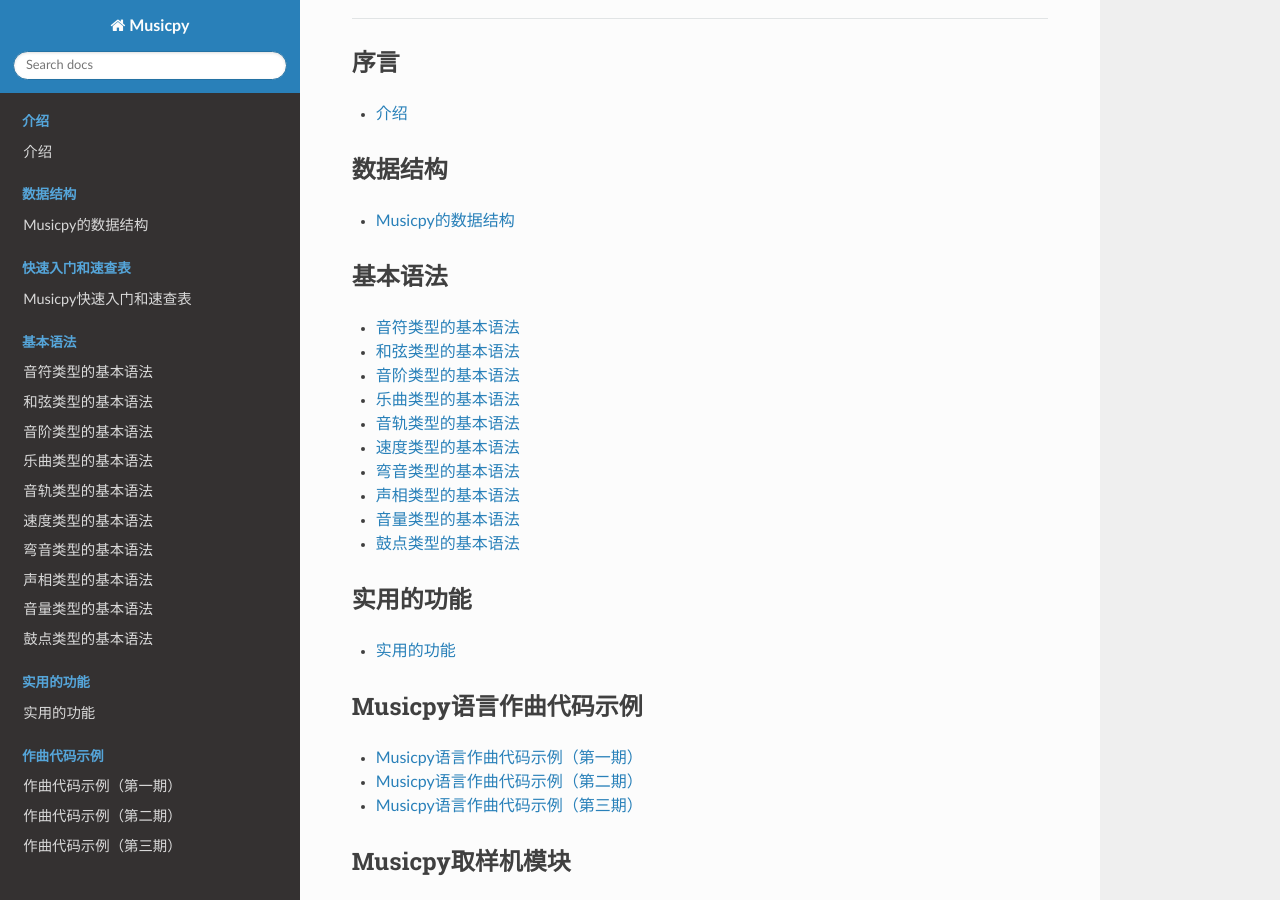
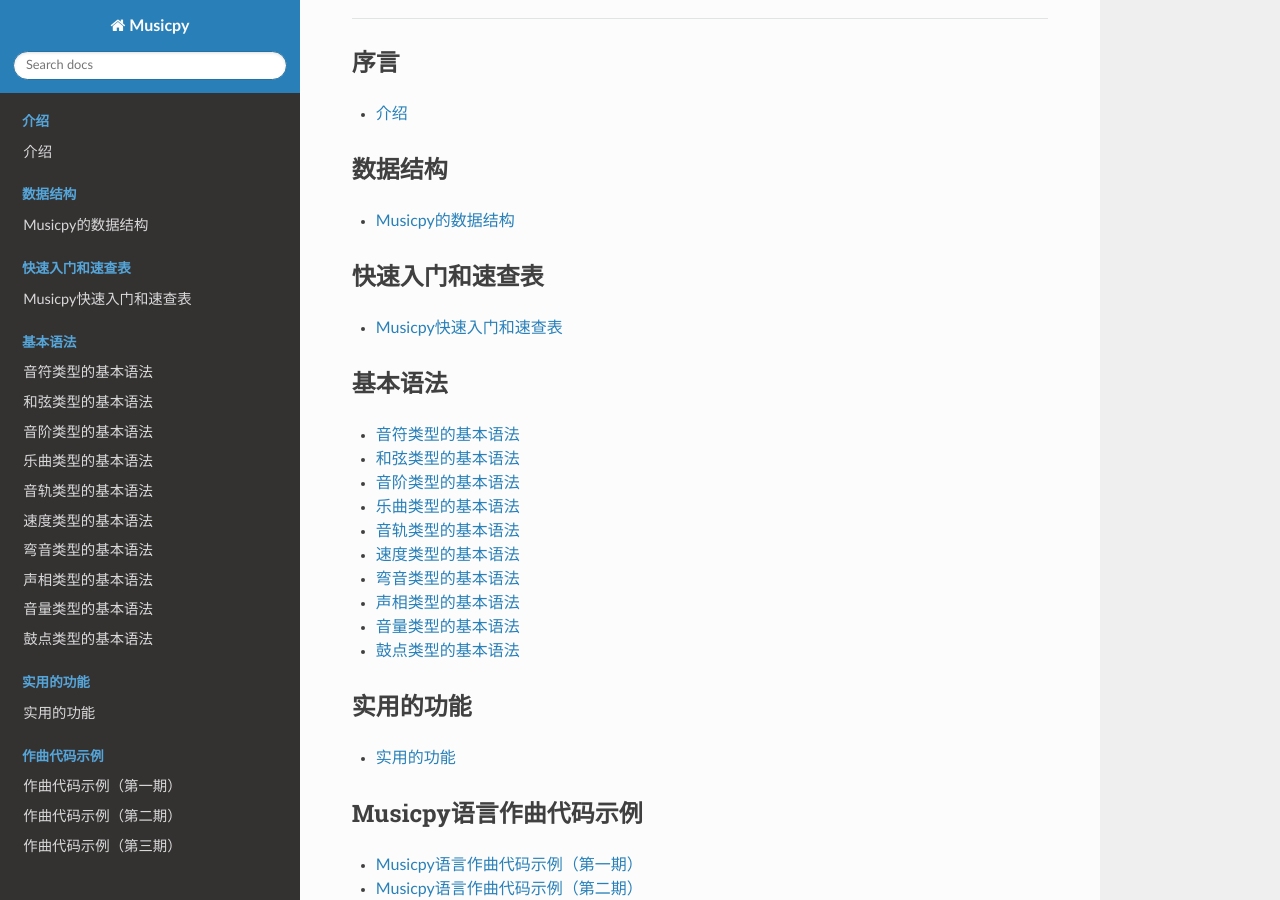
Before and after one commit to Rainbow-Dreamer/musicpy_docs_zh_CN, an MkDocs documentation site: the page built from docs/index.md, in a window 1280 px wide and 900 px high, scrolled down 1126 px. Built offline with MkDocs 1.6.1, drawn with Linux system fonts in a browser that asks for light colours; nearby versions of some CDN libraries.

Commit message:
Update index.md

```diff
--- a/docs/index.md
+++ b/docs/index.md
@@ -53,6 +53,10 @@ play(result)
 
 * [Musicpy的数据结构](https://musicpy.readthedocs.io/zh_CN/latest/Data%20Structures%20of%20musicpy/)
 
+## 快速入门和速查表
+
+* [Musicpy快速入门和速查表](https://musicpy.readthedocs.io/zh_CN/latest/Musicpy%20Quickstart%20and%20Cheat%20Sheet/)
+
 ## 基本语法
 
 * [音符类型的基本语法](https://musicpy.readthedocs.io/zh_CN/latest/Basic%20syntax%20of%20note%20type/)
```
